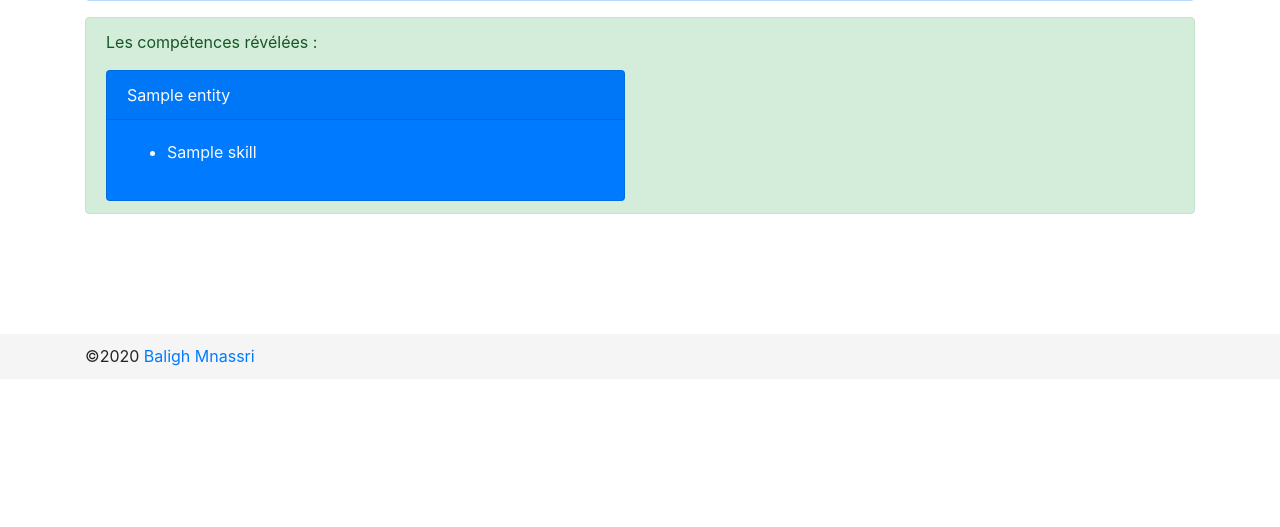
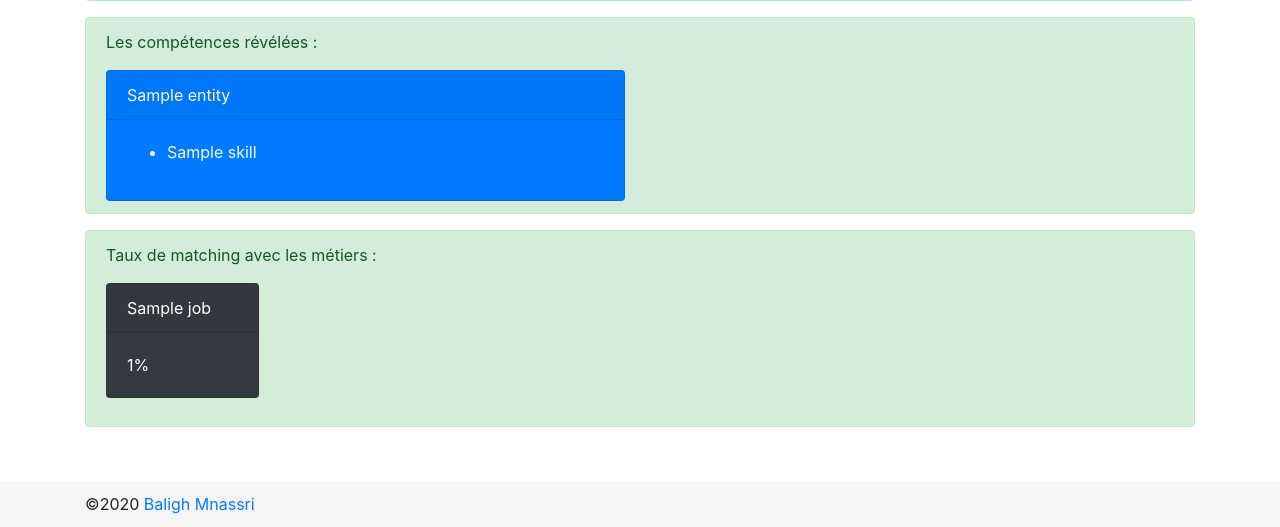
Before and after one commit to mnassrib/revealing-skills, a Flask app: template templates/index.html in a window 1280 px wide. Shown: the part 421-948 px from the top of the page. Before the commit the page ends 787 px from the top, so only its background shows below. Run offline with Flask 2, Linux system fonts and the light colour scheme; the template is opened without the code that fills it: most values are stand-ins (such as "Sample title", 1, 10 or a date in 2020); some libraries are stand-ins or nearby versions.

Commit message:
new updates

```diff
--- a/app.py
+++ b/app.py
@@ -1,6 +1,9 @@
 from flask import Flask, render_template, url_for, request
 import pandas as pd
 import spacy
+import json
+from sklearn.feature_extraction.text import CountVectorizer
+from sklearn.metrics.pairwise import cosine_similarity
 
 # loading the model
 nlp = spacy.load("revealing_skills_model")
@@ -12,7 +15,7 @@ app = Flask(__name__)
 
 @app.route('/')
 def index():
-	return render_template("index.html", skills_entities={})
+	return render_template("index.html", skills_entities={}, resumeMatchPercentageJobs={})
 
 @app.route('/revealing', methods=["POST"])
 def revealing():
@@ -20,6 +23,7 @@ def revealing():
 		rawtext = request.form['rawtext']
 		doc = nlp(rawtext)
 		d = []
+		skills = []
 		if len(doc.ents)==0:
 			return render_template("index.html", rawtext=rawtext, message="Pas de compétences révélées dans ce texte !")
 		else:
@@ -27,10 +31,24 @@ def revealing():
 				if nlp(ent.text)[0].pos_ == "VERB":
 					entmod = " ".join([str(nlp(ent.text)[0].lemma_)]+[str(token) for token in nlp(ent.text)[1:]])
 					d.append((ent.label_, entmod.capitalize()))
+					skills.append(entmod)
 				else:
 					d.append((ent.label_, ent.text.capitalize()))
+					skills.append(ent.text)
+				resume = ", ".join([x for x in skills]).lower()
 				skills_entities = get_skills_entities(pd.DataFrame(d, columns=('named entity', 'output')))
-			return render_template("index.html", rawtext=rawtext, skills_entities=skills_entities)
+
+			job_skills = load_json("data/job_skills.json")
+			resumeMatchPercentageJobs = {}
+			for j in job_skills:
+				job_description =  ", ".join([x for x in j["skills"]]).lower()
+				text = [resume, job_description]
+				cv = CountVectorizer()
+				count_matrix = cv.fit_transform(text)
+				matchPercentage = (cosine_similarity(count_matrix)[0][1]*100).round(2)
+				resumeMatchPercentageJobs.update({j["job_title"]: matchPercentage})
+
+			return render_template("index.html", rawtext=rawtext, skills_entities=skills_entities, resumeMatchPercentageJobs=resumeMatchPercentageJobs)
 
 def get_skills_entities(df):
 	skills_entity = {}
@@ -38,5 +56,10 @@ def get_skills_entities(df):
 		skills_entity[entit] = df[df['named entity'] == entit]['output'].tolist()
 	return skills_entity
 
+def load_json(jsonfile):
+	with open(jsonfile, encoding='utf-8') as f:
+		data_json = json.load(f)
+	return data_json
+
 if __name__ == '__main__':
 	app.run(debug=True)
--- a/requirements.txt
+++ b/requirements.txt
@@ -4,3 +4,7 @@ gunicorn==20.0.4
 
 spacy>=2.3.0,<2.4.0
 https://github.com/explosion/spacy-models/releases/download/fr_core_news_sm-2.3.0/fr_core_news_sm-2.3.0.tar.gz#egg=fr_core_news_sm
+
+sklearn==0.0
+json5==0.9.4
+jsonschema==3.2.0
--- a/templates/index.html
+++ b/templates/index.html
@@ -94,6 +94,23 @@ html,body{
                     {% endfor %}
                 </div>
             </div>
+
+            <div class="alert alert-success" role="alert">
+                <p class="alert-heading">Taux de matching avec les métiers :</p>
+                <div class="row">
+                    {% for job, percentage in resumeMatchPercentageJobs.items() %}
+                    <div class="col-md-2">
+                        <div class="card text-white bg-dark mb-3" style="max-width: 18rem;">
+                            <div class="card-header">{{job}}</div>
+                            <div class="card-body">
+                                {{percentage}}%
+                            </div>
+                        </div>
+                    </div>
+                    {% endfor %}
+                </div>
+            </div>
+
             {% endif %}
         </div>
     </div>
```
Also changed, not shown: data/job_skills.json (added, +18 -0 lines).
